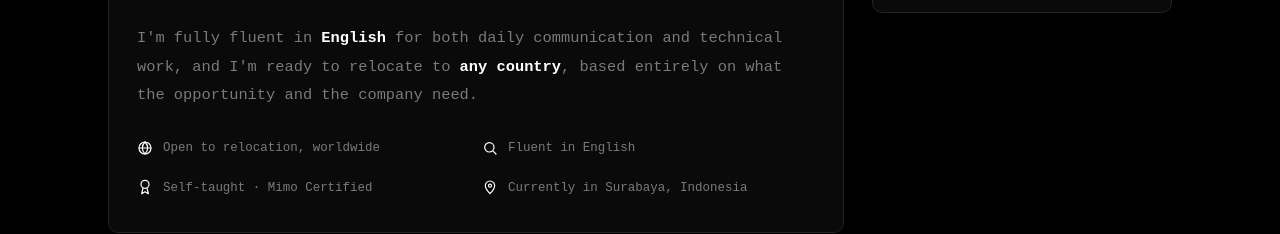
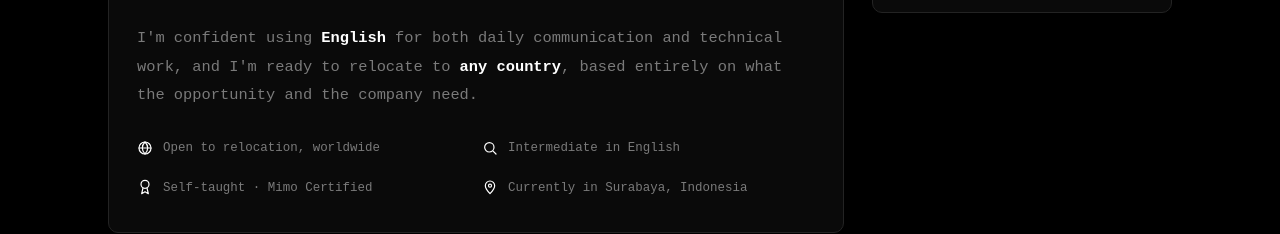
Before and after one commit to alifiancode/alifian-cv, a React (Vite) app: page / in a window 1280 px wide. Shown: the part 1760-1994 px from the top of the page. Built offline with nearby package versions, Linux system fonts and the light colour scheme.

Commit message:
Update: English level

```diff
--- a/src/components/sections/About/About.jsx
+++ b/src/components/sections/About/About.jsx
@@ -45,7 +45,7 @@ export default function About() {
                 anywhere in the world.
               </p>
               <p className="about__bio">
-                I'm fully fluent in <strong>English</strong> for both daily
+                I'm confident using <strong>English</strong> for both daily
                 communication and technical work, and I'm ready to relocate to
                 <strong> any country</strong>, based entirely on what the
                 opportunity and the company need.
@@ -54,7 +54,7 @@ export default function About() {
               <ul className="about__highlights">
                 {[
                   { icon: 'globe', text: 'Open to relocation, worldwide' },
-                  { icon: 'search', text: 'Fluent in English' },
+                  { icon: 'search', text: 'Intermediate in English' },
                   { icon: 'award', text: 'Self-taught · Mimo Certified' },
                   { icon: 'map-pin', text: `Currently in ${config.location}` },
                 ].map(({ icon, text }) => (
```
